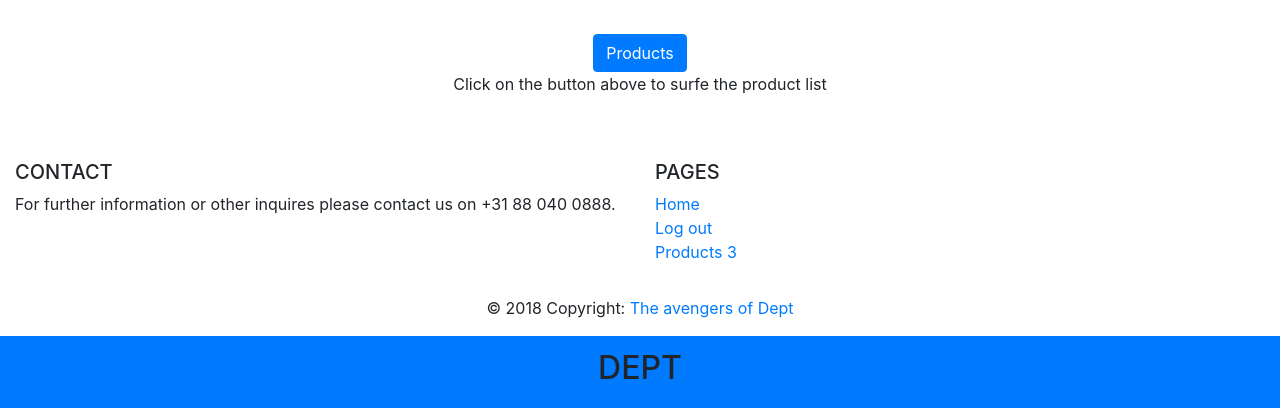
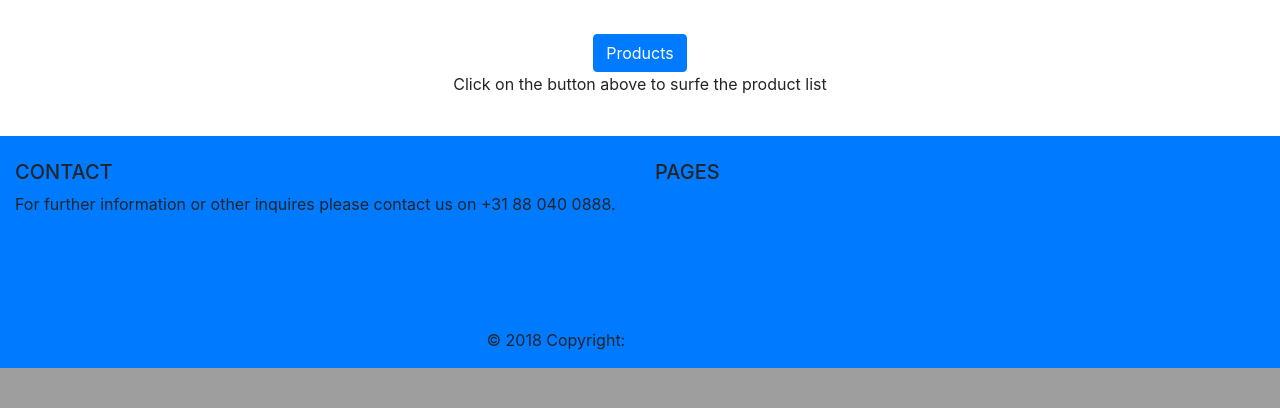
Before and after one commit to yiu-code/ProjectML, a Django app: page /home in a window 1280 px wide; the page is wider, and only the part inside the window is pictured. Shown: the part 704-1112 px from the top of that part. After the commit the page ends 1072 px from the top of that part, so only its background shows below. Run offline with Django 3.2, Linux system fonts and the light colour scheme; a user stored in the database is signed in; some libraries are stand-ins or nearby versions.

Commit message:
home aangepast

```diff
--- a/FullStackDjango/api/templates/api/shared.html
+++ b/FullStackDjango/api/templates/api/shared.html
@@ -68,20 +68,63 @@
    {#Tussen wat boven hier en onder hier zit, plaats hij wat in het gebied genaamt content zit. Hiervoor moet je dus alles een block geven#}
 {% block content %}{% endblock %}
 
-<nav class="navbar navbar-expand-sm navbar-dark bg-primary flex-nowrap">
-    <button class="navbar-toggler mr-2" type="button" data-toggle="collapse" data-target="#navbar5">
-        <span class="navbar-toggler-icon"></span>
-    </button>
-    <span class="navbar-brand w-100"></span>
-    <div class="navbar-collapse collapse w-100 justify-content-center" id="navbar5">
-        <ul class="navbar-nav mx-auto">
-            <li class="nav-item">
-               <a class="navbar-brand logo "><h2>DEPT</h2></a>
+
+
+<!-- Footer -->
+<footer class="page-footer font-small bg-primary pt-4">
+
+    <!-- Footer Links -->
+    <div class="container-fluid text-center text-md-left">
+
+      <!-- Grid row -->
+      <div class="row">
+
+        <!-- Grid column -->
+        <div class="col-md-6 mt-md-0 mt-3">
+
+          <!-- Content -->
+          <h5 class="text-uppercase">Contact</h5>
+          <p>For further information or other inquires please contact us on +31 88 040 0888.</p>
+
+        </div>
+        <!-- Grid column -->
+
+        <!-- Grid column -->
+        <div class="col-md-3 mb-md-0 mb-3">
+
+          <!-- Links -->
+          <h5 class="text-uppercase">Pages</h5>
+
+          <ul class="navbar-nav">
+
+            <li class="nav-item mr-4 ml-4">
+                <a class="nav-link font-weight-bold" href="{% url 'api:home-page'%}">Home</a>
+            </li>
+            <li class="nav-item mr-4 ml-4">
+                <a class="nav-link font-weight-bold" href="{% url 'api:products' %}">Browse</a>
+            </li>
+            <li class="nav-item mr-4 ml-4">
+                <a class="nav-link font-weight-bold" href="{% url 'api:home-page' %}">Orders</a>
             </li>
         </ul>
+
+        </div>
+        <!-- Grid column -->
+
+      </div>
+      <!-- Grid row -->
+
     </div>
-    <div class="w-100"><!--spacer--></div>
-</nav>
+    <!-- Footer Links -->
+
+    <!-- Copyright -->
+    <div class="footer-copyright text-center py-3">© 2018 Copyright:
+      <a href="https://www.deptagency.com/nl-nl/"> The avengers of Dept</a>
+    </div>
+    <!-- Copyright -->
+
+  </footer>
+  <!-- Footer -->
     {#Voor de zekerheid erin gelaten, weet niet of het nog nodig is#}
 
 </body>
--- a/FullStackDjango/api/templates/home.html
+++ b/FullStackDjango/api/templates/home.html
@@ -15,6 +15,8 @@
   <link rel="stylesheet" href="https://stackpath.bootstrapcdn.com/bootstrap/4.3.1/css/bootstrap.min.css" integrity="sha384-ggOyR0iXCbMQv3Xipma34MD+dH/1fQ784/j6cY/iJTQUOhcWr7x9JvoRxT2MZw1T" crossorigin="anonymous">
 
 </head>
+
+
 
 <body>
 	<div id="homeimg">
@@ -36,63 +38,9 @@
 <div id="hometekst">
 	<p> Click on the button above to surfe the product list </p>
 </div>
-
   </br>
 
-  <!-- Footer -->
-<footer class="page-footer font-small blue pt-4">
 
-  <!-- Footer Links -->
-  <div class="container-fluid text-center text-md-left">
-
-    <!-- Grid row -->
-    <div class="row">
-
-      <!-- Grid column -->
-      <div class="col-md-6 mt-md-0 mt-3">
-
-        <!-- Content -->
-        <h5 class="text-uppercase">Contact</h5>
-        <p>For further information or other inquires please contact us on +31 88 040 0888.</p>
-
-      </div>
-      <!-- Grid column -->
-
-      <!-- Grid column -->
-      <div class="col-md-3 mb-md-0 mb-3">
-
-        <!-- Links -->
-        <h5 class="text-uppercase">Pages</h5>
-
-        <ul class="list-unstyled">
-          <li>
-            <a href="#!">Home</a>
-          </li>
-          <li>
-            <a href="#!">Log out</a>
-          </li>
-          <li>
-            <a href="#!">Products 3</a>
-          </li>
-        </ul>
-
-      </div>
-      <!-- Grid column -->
-
-    </div>
-    <!-- Grid row -->
-
-  </div>
-  <!-- Footer Links -->
-
-  <!-- Copyright -->
-  <div class="footer-copyright text-center py-3">© 2018 Copyright:
-    <a href="https://mdbootstrap.com/education/bootstrap/"> The avengers of Dept</a>
-  </div>
-  <!-- Copyright -->
-
-</footer>
-<!-- Footer -->
 </div>
 </body>
 </html>
```
Also changed, not shown: FullStackDjango/db.sqlite3.
